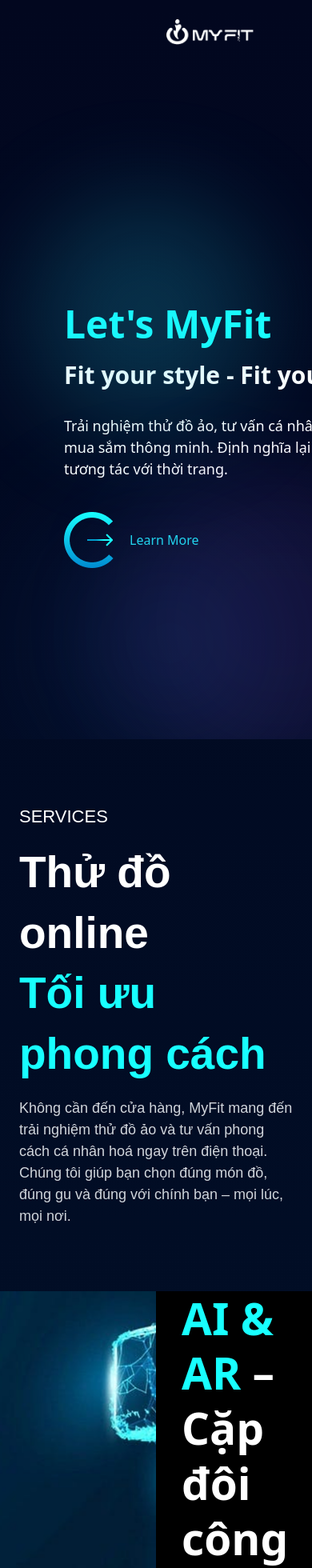
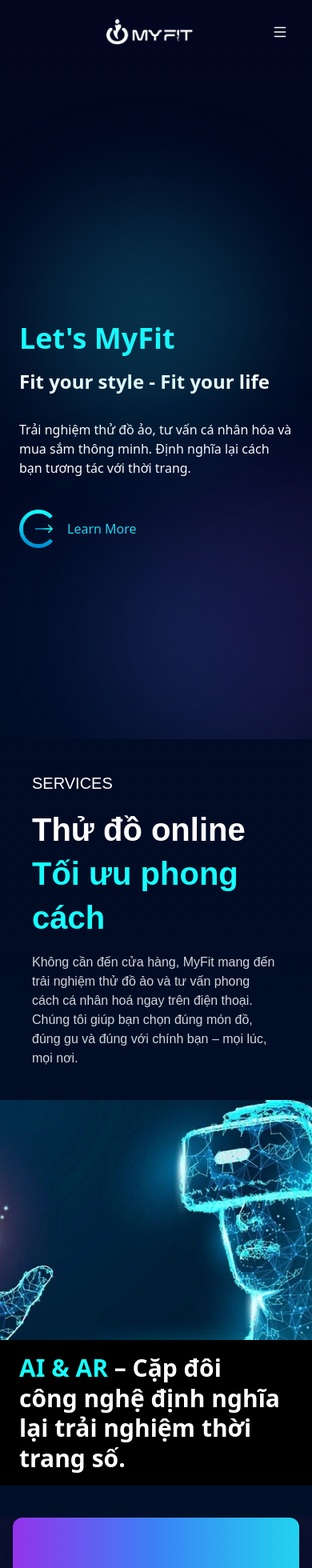
Before and after one commit to for-everyoung12/myfit-fe, a React (Vite) app: page / in a window 390 px wide. Shown: the top 1960 px of the page at 80% size. Built offline with nearby package versions, Linux system fonts and the light colour scheme.

Commit message:
responesive hompage

```diff
--- a/package.json
+++ b/package.json
@@ -10,6 +10,7 @@
     "preview": "vite preview"
   },
   "dependencies": {
+    "@ant-design/icons": "^6.0.0",
     "lucide-react": "^0.513.0",
     "react": "^19.1.0",
     "react-dom": "^19.1.0",
--- a/src/components/HomePage/HeroSection.jsx
+++ b/src/components/HomePage/HeroSection.jsx
@@ -13,21 +13,22 @@
 
       {/* Background Grid */}
       <div className="absolute inset-0 cyber-grid opacity-30"></div>
+
       {/* Main Content Container */}
-      <div className="container mx-auto px-20 py-20 max-w-8xl">
+      <div className="container mx-auto px-6 sm:px-12 py-20 max-w-8xl">
         <div className="grid lg:grid-cols-2 gap-12 items-center">
           {/* Left Content */}
           <div className="space-y-8">
             <div className="space-y-4">
-              <h1 className="text-5xl lg:text-[66px] font-bold leading-tight text-[#18FFFF]">
+              <h1 className="text-4xl sm:text-5xl lg:text-[66px] font-bold leading-tight text-[#18FFFF]">
                 Let's MyFit
               </h1>
-              <h2 className="text-3xl lg:text-[66px] font-bold text-white whitespace-nowrap">
+              <h2 className="text-2xl sm:text-3xl lg:text-[66px] font-bold text-white whitespace-nowrap">
                 Fit your style - Fit your life
               </h2>
             </div>
 
-            <p className="text-[18px] text-white max-w-lg">
+            <p className="text-[16px] sm:text-[18px] text-white max-w-lg">
               Trải nghiệm thử đồ ảo, tư vấn cá nhân hóa và mua sắm thông minh.
               Định nghĩa lại cách bạn tương tác với thời trang.
             </p>
@@ -36,7 +37,7 @@
                 <img
                   src={learnMoreIcon}
                   alt="Learn More Icon"
-                  className="w-15 h-15"
+                  className="w-12 h-12 sm:w-15 sm:h-15"
                 />
                 <span className="text-cyan-400 font-medium">Learn More</span>
               </div>
@@ -48,7 +49,7 @@
             <img
               src={vr}
               alt="VR"
-              className="w-full max-w-[900px] h-auto object-contain hidden xl:block"
+              className="w-full max-w-[600px] sm:max-w-[900px] h-auto object-contain"
             />
 
             {/* Light blobs near image */}
--- a/src/components/HomePage/ServiceInfo.jsx
+++ b/src/components/HomePage/ServiceInfo.jsx
@@ -2,11 +2,12 @@
 import aiHand from "../../assets/ai_hand.png";
 import aiAR from "../../assets/ai_ar.png";
 import looper from "../../assets/looper1.svg";
+
 export const ServiceInfo = () => {
   return (
     <section className="w-full mb-10">
       {/* Section 1: AI Hand */}
-      <div className="relative w-full overflow-hidden py-20 px-0 flex flex-col md:flex-row items-center md:items-start gap-4">
+      <div className="relative w-full overflow-hidden py-10 px-4 flex flex-col md:flex-row items-center md:items-start gap-4">
         {/* AI Hand Image */}
         <div className="z-10 justify-start hidden md:block">
           <img
@@ -18,17 +19,17 @@
 
         {/* Text Content */}
         <div className="z-10 flex-1 text-white space-y-4 max-w-xl px-6 font-poppins">
-          <p className="text-[22px] uppercase text-white font-medium">
+          <p className="text-[20px] uppercase text-white font-medium">
             Services
           </p>
 
-          <h2 className="text-[55px] md:text-4xl leading-snug font-poppins">
+          <h2 className="text-[40px] sm:text-[48px] md:text-[55px] leading-snug font-poppins">
             <span className="font-semibold text-white">Thử đồ online</span>
             <br />
             <span className="font-bold text-[#18FFFF]">Tối ưu phong cách</span>
           </h2>
 
-          <p className="text-[18px] md:text-lg text-gray-300 font-thin">
+          <p className="text-[16px] sm:text-[18px] md:text-lg text-gray-300 font-thin">
             Không cần đến cửa hàng, MyFit mang đến trải nghiệm thử đồ ảo và tư
             vấn phong cách cá nhân hoá ngay trên điện thoại. Chúng tôi giúp bạn
             chọn đúng món đồ, đúng gu và đúng với chính bạn – mọi lúc, mọi nơi.
@@ -37,9 +38,9 @@
       </div>
 
       {/* Section 2: Full-width AI & AR image */}
-      <div className="flex w-full bg-black items-start">
+      <div className="flex w-full bg-black items-start flex-col sm:flex-row">
         {/* Hình ảnh chiếm 50%, cao hơn */}
-        <div className="w-[50%] h-[400px]">
+        <div className="w-full sm:w-[50%] h-[300px] sm:h-[400px]">
           <img
             src={aiAR}
             alt="AI & AR"
@@ -48,10 +49,10 @@
         </div>
 
         {/* Text chiếm 50% */}
-        <div className="w-[50%] px-8">
-          <h2 className="text-white text-[55px] leading-tight font-semibold">
-            <span className="text-[#18FFFF]">AI & AR </span>– Cặp đôi <br /> công nghệ
-            định nghĩa <br /> lại trải nghiệm thời <br /> trang số.
+        <div className="w-full sm:w-[50%] px-6 sm:px-8 py-4 sm:py-0">
+          <h2 className="text-white text-[30px] sm:text-[40px] md:text-[55px] leading-tight font-semibold">
+            <span className="text-[#18FFFF]">AI & AR </span>– Cặp đôi <br /> công
+            nghệ định nghĩa <br /> lại trải nghiệm thời <br /> trang số.
           </h2>
         </div>
       </div>
--- a/src/components/Navbar.jsx
+++ b/src/components/Navbar.jsx
@@ -1,30 +1,73 @@
-import React from 'react';
+import React, { useState, useEffect, useRef } from 'react';
 import { Link } from 'react-router-dom';
 import logo from '../assets/logo.png';
+import { MenuOutlined } from '@ant-design/icons'; // Đảm bảo bạn đã cài @ant-design/icons
 
 const Navbar = () => {
+  const [isMenuOpen, setIsMenuOpen] = useState(false);
+  const menuRef = useRef(null);
+
+  // Hàm toggle menu khi nhấn vào nút hamburger
+  const toggleMenu = () => {
+    setIsMenuOpen(prevState => !prevState);
+  };
+
+  // Đóng menu khi click vào ngoài vùng menu
+  useEffect(() => {
+    const handleClickOutside = (event) => {
+      if (menuRef.current && !menuRef.current.contains(event.target)) {
+        setIsMenuOpen(false); // Đóng menu khi click ngoài
+      }
+    };
+
+    document.addEventListener('mousedown', handleClickOutside);
+
+    // Dọn dẹp event listener khi component unmount
+    return () => {
+      document.removeEventListener('mousedown', handleClickOutside);
+    };
+  }, []);
+
   return (
     <header className="z-20 relative flex justify-between items-center px-8 py-6">
-      <div className="ml-44">
+      {/* Container chứa logo và menu */}
+      <div className="flex justify-between items-center w-full">
+
+        {/* Logo căn giữa trên mobile và căn trái trên desktop */}
+        <div className="flex justify-center lg:ml-40 md:justify-start w-full md:w-auto">
           <Link to="/">
             <img src={logo} alt="MyFit Logo" className="h-8" />
           </Link>
         </div>
 
-      <nav className="hidden md:flex gap-20 text-[20px]">
+        {/* Hamburger menu */}
+        <div className="md:hidden flex items-center">
+          <button onClick={toggleMenu} className="text-white">
+            <MenuOutlined size={24} />
+          </button>
+        </div>
+
+        {/* Desktop Navigation */}
+        <nav className="hidden md:flex gap-20 text-[20px] justify-center w-full">
           <Link to="/" className="hover:text-cyan-400">Home</Link>
           <Link to="/about" className="hover:text-cyan-400">About us</Link>
           <Link to="/services" className="hover:text-cyan-400">Services</Link>
           <Link to="/contact" className="hover:text-cyan-400">Contact</Link>
         </nav>
+      </div>
+
+      {/* Mobile Menu */}
+      {isMenuOpen && (
+        <nav ref={menuRef} className="absolute top-0 left-0 w-full bg-gray-800 p-6 md:hidden">
+          <Link to="/" className="block text-white py-2 hover:text-cyan-400">Home</Link>
+          <Link to="/about" className="block text-white py-2 hover:text-cyan-400">About us</Link>
+          <Link to="/services" className="block text-white py-2 hover:text-cyan-400">Services</Link>
+          <Link to="/contact" className="block text-white py-2 hover:text-cyan-400">Contact</Link>
+        </nav>
+      )}
+
       <div className="flex items-center space-x-4">
-        {/* <button className="text-white hover:text-cyan-400 transition-colors">
-          <Search size={20} />
-        </button>
-        <div className="flex items-center space-x-2 text-white">
-          <User size={20} />
-          <span className="hidden text-[16px] sm:inline font-medium">Login / Register</span>
-        </div> */}
+        {/* Thêm các phần tử nếu cần */}
       </div>
     </header>
   );
```
Also changed, not shown: 1 other file (tests, documents, lock files or other folders). Lines whose indentation alone changed are shown as unchanged.
